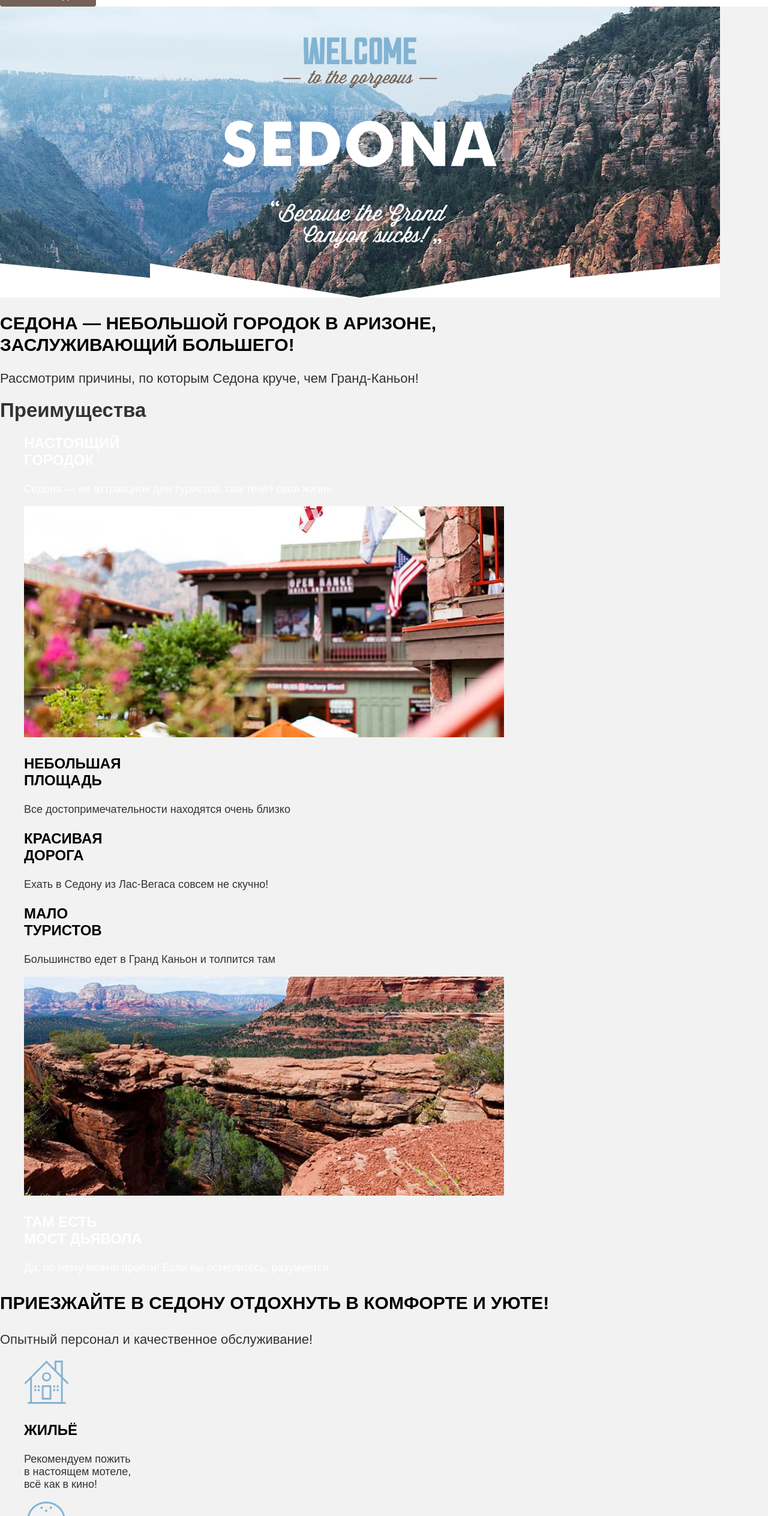
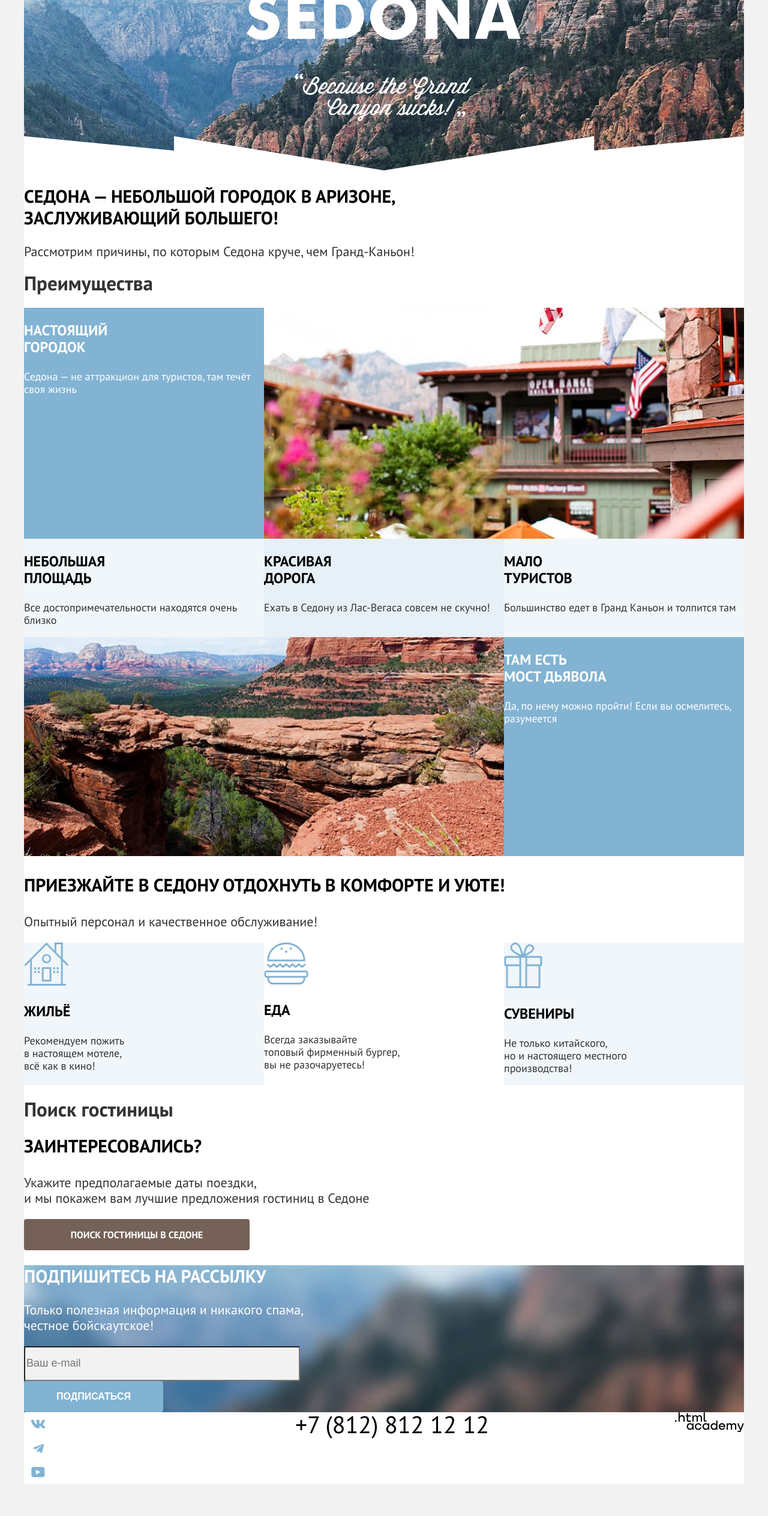
Before and after one commit to htmlacademy-htmlcss/2083707-sedona-2, a plain HTML site: page index.html in a window 1280 px wide. Shown: the part 273-2800 px from the top of the page at 60% size. After the commit the page ends 2747 px from the top, so only its background shows below. Drawn offline with Linux system fonts and the light colour scheme.

Commit message:
Сетки страниц и крупные блоки на флексах

```diff
--- a/index.html
+++ b/index.html
@@ -6,7 +6,7 @@
     <link rel="stylesheet" href="styles/styles.css">
   </head>
   <body>
-    <header class="main-header">
+    <header class="main-header" data-test="header">
       <a class="main-logo" href="index.html" aria-current="page">
         <img class="logo"  src="images/decor/logotype-sedona.svg" width="138" height="64" alt="Логотип Седоны.">
       </a>
@@ -33,77 +33,82 @@
       </ul>
       <a class="link-button user-menu" href="#">Хочу сюда!</a>
     </header>
-    <main>
-      <section class="hero">
+    <main class="main-container" data-test="main">
+      <div class="page-container">
+        <section class="hero" data-test="hero">
           <div class="hero-image-container">
             <img class="hero-image-text" src="images/content-index/hero-image-text.svg" width="458" height="352" alt="Декоративный текст Welcome to the Gorgeous Sedona Because the Grand Canyon sucks!">
-          <img src="images/content-index/hero-image-decoration.svg" width="1200" height="57" alt="Декоративное оформление.">
           </div>
           <h1 class="hero-title">Седона — небольшой городок в Аризоне,<br> заслуживающий большего!</h1>
           <p>Рассмотрим причины, по которым Седона круче, чем Гранд-Каньон!</p>
         </section>
-      <section>
+        <section data-test="advantages">
           <h2 class="visually-hidden">Преимущества</h2>
           <ul class="advantages">
-          <li class="advantage">
-            <h3 class="discription-title white-text">Настоящий<br> городок</h3>
-            <p class="discription-text white-text">Седона — не аттракцион для туристов, там течёт своя жизнь</p>
+            <li class="wide-cell">
+              <div class="cell">
+                <h3 class="discription-title light-text">Настоящий<br> городок</h3>
+                <p class="discription-text light-text">Седона — не аттракцион для туристов, там течёт своя жизнь</p>
+              </div>
               <img src="images/content-index/photo-сity.jpg" width="800" height="385" alt="Фотография города.">
             </li>
-          <li class="advantage">
+            <li class="cell">
               <h3 class="discription-title">Небольшая<br> площадь</h3>
               <p class="discription-text">Все достопримечательности находятся очень близко</p>
             </li>
-          <li class="advantage">
+            <li class="cell middle-color-cell">
               <h3 class="discription-title">Красивая<br> дорога</h3>
               <p class="discription-text">Ехать в Седону из Лас-Вегаса совсем не скучно!</p>
             </li>
-          <li class="advantage">
+            <li class="cell">
               <h3 class="discription-title">Мало<br> туристов</h3>
               <p class="discription-text">Большинство едет в Гранд Каньон и толпится там</p>
             </li>
-          <li class="advantages">
+            <li class="wide-cell">
               <img src="images/content-index/devils-bridge.jpg" width="800" height="365" alt="Фотография арочного моста естественного происхождения в горах.">
-            <h3 class="discription-title white-text">Там есть<br> мост дьявола</h3>
-            <p class="discription-text white-text">Да, по нему можно пройти! Если вы осмелитесь, разумеется</p>
+              <div class="cell">
+                <h3 class="discription-title light-text">Там есть<br> мост дьявола</h3>
+                <p class="discription-text light-text">Да, по нему можно пройти! Если вы осмелитесь, разумеется</p>
+              </div>
             </li>
           </ul>
           <p class="subtitle">Приезжайте в Седону отдохнуть в комфорте и уюте!</p>
           <p>Опытный персонал и качественное обслуживание!</p>
           <ul class="for-tourists-list">
-          <li class="for-tourists-item">
+            <li class="cell">
               <img src="images/decor/building.svg" width="75" height="72" alt="Иконка жилья.">
               <h3 class="discription-title">Жильё</h3>
               <p class="discription-text">Рекомендуем пожить<br> в настоящем мотеле,<br> всё как в кино!</p>
             </li>
-          <li class="for-tourists-item">
+            <li class="cell light-color-cell">
               <img src="images/decor/food.svg" width="74" height="70" alt="Иконка бургера.">
               <h3 class="discription-title">Еда</h3>
               <p class="discription-text">Всегда заказывайте<br> топовый фирменный бургер,<br> вы не разочаруетесь!</p>
             </li>
-          <li class="for-tourists-item">
+            <li class="cell">
               <img src="images/decor/gift.svg" width="64" height="76" alt="Иконка подарка.">
               <h3 class="discription-title">Сувениры</h3>
               <p class="discription-text">Не только китайского,<br> но и настоящего местного<br> производства!</p>
             </li>
           </ul>
         </section>
-      <section>
+        <section data-test="search">
           <h2 class="visually-hidden">Поиск гостиницы</h2>
           <p class="subtitle">Заинтересовались?</p>
           <p>Укажите предполагаемые даты поездки,<br> и мы покажем вам лучшие предложения гостиниц в Седоне</p>
           <a class="link-button hotels-search-button" href="#">Поиск гостиницы в Cедоне</a>
         </section>
-      <section class="subscription">
-        <h2 class="section-title white-text">Подпишитесь на рассылку</h2>
-        <p class="white-text">Только полезная информация и никакого спама,<br> честное бойскаутское!</p>
+        <section class="subscription" data-test="subscribe">
+          <h2 class="section-title light-text">Подпишитесь на рассылку</h2>
+          <p class="light-text">Только полезная информация и никакого спама,<br> честное бойскаутское!</p>
           <form class="subscription-form" action="http://echo.htmlacademy.ru" method="post" aria-label="Форма подписки.">
             <input class="subscription-field" type="email" title="Ваш e-mail" name="subscription-e-mail" placeholder="Ваш e-mail">
             <button class="link-button subscription-button" type="submit">Подписаться</button>
           </form>
         </section>
+      </div>
     </main>
-    <footer class="main-footer">
+    <footer class="main-footer" data-test="footer">
       <ul class="footer-social-list">
         <li class="footer-social-item">
           <a class="vkontakte" href="https://vk.com/htmlacademy" aria-label="Переход на сайт ВКонтакте, страница HTMLAcademy."></a>
--- a/styles/styles.css
+++ b/styles/styles.css
@@ -2,7 +2,7 @@
   font-family: "PT Sans";
   font-style: normal;
   font-weight: 400;
-  src: url("../fonts/ptsans-400.woff2") format(".woff2");
+  src: url("../fonts/ptsans-400.woff2") format("woff2");
   font-display: swap;
 }
 
@@ -10,22 +10,41 @@
   font-family: "PT Sans";
   font-style: normal;
   font-weight: 700;
-  src: url("../fonts/ptsans-700.woff2") format(".woff2");
+  src: url("../fonts/ptsans-700.woff2") format("woff2");
   font-display: swap;
 }
 
+html {
+  height: 100%;
+}
+
 body {
-  font-family: "PT Sans", sans-serif;
+  font-family: "PT Sans", Arial, sans-serif;
   font-size: 22px;
   line-height: 26px;
+  font-style: normal;
   color: #333333;
   background-color: #F2F2F2;
   margin: 0;
+  display: flex;
+  flex-direction: column;
+  min-height: 100%;
+  width: 1280px;
 }
 
 .main-header {
   color: #000000;
   background-color: #FFFFFF;
+  display: flex;
+  width: 1200px;
+  margin: 0 auto;
+}
+
+.main-navigation-list {
+  margin: 0;
+  padding: 0;
+  width: 340px;
+  margin-right: auto;
 }
 
 .main-navigation-item {
@@ -39,6 +58,12 @@ body {
 .main-navigation-link {
   text-decoration: none;
   color: #000000;
+}
+
+.navigation-user {
+  margin: 0;
+  padding: 0;
+  width: 88px;
 }
 
 .navigation-user-item {
@@ -85,18 +110,30 @@ body {
   height: 36px;
 }
 
+.main-container {
+  flex-grow: 1;
+}
+
+.page-container {
+  width: 1200px;
+  margin: 0 auto;
+  background-color: #FFFFFF;
+}
+
 .hero-image-container {
-  width: 1200px;
-  height: 485px;
-  display: flex;
-  flex-direction: column;
-  align-items: center;
-  background-image: url(../images/content-index/index-background.jpg);
+  background-image: url(../images/content-index/hero-image-decoration.svg), url(../images/content-index/index-background.jpg);
+  background-repeat: no-repeat;
+  background-size: 100% auto, cover;
+  background-color: #7DB54F;
+  background-position: left bottom, left top;
+  padding-top: 51px;
 }
 
 .hero-image-text {
-  margin-top: 51px;
-  margin-bottom: auto;
+
+  padding-bottom: 82px;
+  display: block;
+  margin: 0 auto;
 }
 
 .hero-title, .section-title, .subtitle {
@@ -107,20 +144,19 @@ body {
   color: #000000;
 }
 
-/*Временно закомментировал высоту блока, чтобы не было наложения с последующим блоком*/
 .hotels-search {
-  width: 1200px;
-  /*height: 412px;*/
   color: #FFFFFF;
-  background-color: #82B3D3;
+  background-color: #7DB54F;
   background-image: url(../images/decor/search-hotels-background.jpg);
   background-repeat: no-repeat;
+  background-size: cover;
 }
 
 .main-title-catalog {
   font-weight: 700;
   font-size: 60px;
   line-height: 78px;
+  margin-top: 0;
 }
 
 .return-to-home {
@@ -148,6 +184,10 @@ body {
   text-decoration: none;
 }
 
+.hotels-filter {
+  display: flex;
+}
+
 .button-apply {
   width: 191px;
   height: 36px;
@@ -160,8 +200,38 @@ body {
   background-color: transparent;
 }
 
-.advantages, .for-tourists-list {
+.advantages {
   list-style: none;
+  margin: 0;
+  padding: 0;
+  display: flex;
+  flex-wrap: wrap;
+}
+
+.cell {
+  width: 400px;
+  background-color: #83B3D31F;
+}
+
+.wide-cell {
+  width: 1200px;
+  display: flex;
+  background-color: #82B3D3;
+}
+
+.middle-color-cell {
+  background: #83B3D333;
+}
+
+.light-color-cell {
+  background-color: #FFFFFF;
+}
+
+.for-tourists-list {
+  list-style: none;
+  margin: 0;
+  padding: 0;
+  display: flex;
 }
 
 .discription-title {
@@ -196,20 +266,32 @@ body {
   line-height: 23px;
 }
 
+.hotels-search-rezult-menu {
+  display: flex;
+}
+
 .hotels-search-rezult-title {
   font-weight: 700;
   font-size: 30px;
   line-height: 36px;
   text-transform: uppercase;
+  margin-right: auto;
 }
 
 .select-control {
-font-size: 18px;
-line-height: 21px;
+  font-size: 18px;
+  line-height: 21px;
+  margin-right: 70px;
+  width: 292px;
 }
 
 .visualization-list {
   list-style: none;
+  margin: 0;
+  padding: 0;
+  display: flex;
+  width: 160px;
+  justify-content: space-between;
 }
 
 .visualization-item-cards {
@@ -251,6 +333,14 @@ border-color: #000000;
 
 .results-list {
   list-style: none;
+  margin: 0;
+  padding: 0;
+  display: flex;
+  flex-wrap: wrap;
+}
+
+.result-item {
+  width: 340px;
 }
 
 .result-title {
@@ -290,6 +380,13 @@ border-color: #000000;
 
 .pagination {
   list-style: none;
+  display: flex;
+  margin: 0;
+  padding: 0;
+}
+
+.pagination-item:not(:last-child) {
+  margin-right: 8px;
 }
 
 .pagination .link-button {
@@ -316,11 +413,10 @@ border-color: #000000;
 }
 
 .subscription {
-  width: 1200px;
-  height: 415px;
-  background-color: #82B3D3;
+  background-color: #7DB54F;
   background-image: url(../images/decor/search-hotels-background.jpg);
   background-repeat: no-repeat;
+  background-size: cover;
 }
 
 .subscription-catalog {
@@ -343,8 +439,19 @@ border-color: #000000;
   background-color: #82B3D3;
 }
 
+.main-footer {
+  width: 1200px;
+  margin: 0 auto;
+  display: flex;
+  justify-content: space-between;
+  background-color: #FFFFFF;
+}
+
 .footer-social-list {
   list-style: none;
+  margin: 0;
+  padding: 0;
+  width: 142px;
 }
 
 .vkontakte {
@@ -382,6 +489,8 @@ border-color: #000000;
   line-height: 40px;
   color: #000000;
   text-decoration: none;
+  width: 720px;
+  text-align: center;
 }
 
 .htmlacademy {
@@ -392,6 +501,6 @@ border-color: #000000;
   height: 33px;
 }
 
-.white-text {
+.light-text {
   color: #FFFFFF;
 }
```
Also changed, not shown: catalog.html (+13 -11 lines). Lines whose indentation alone changed are shown as unchanged.
